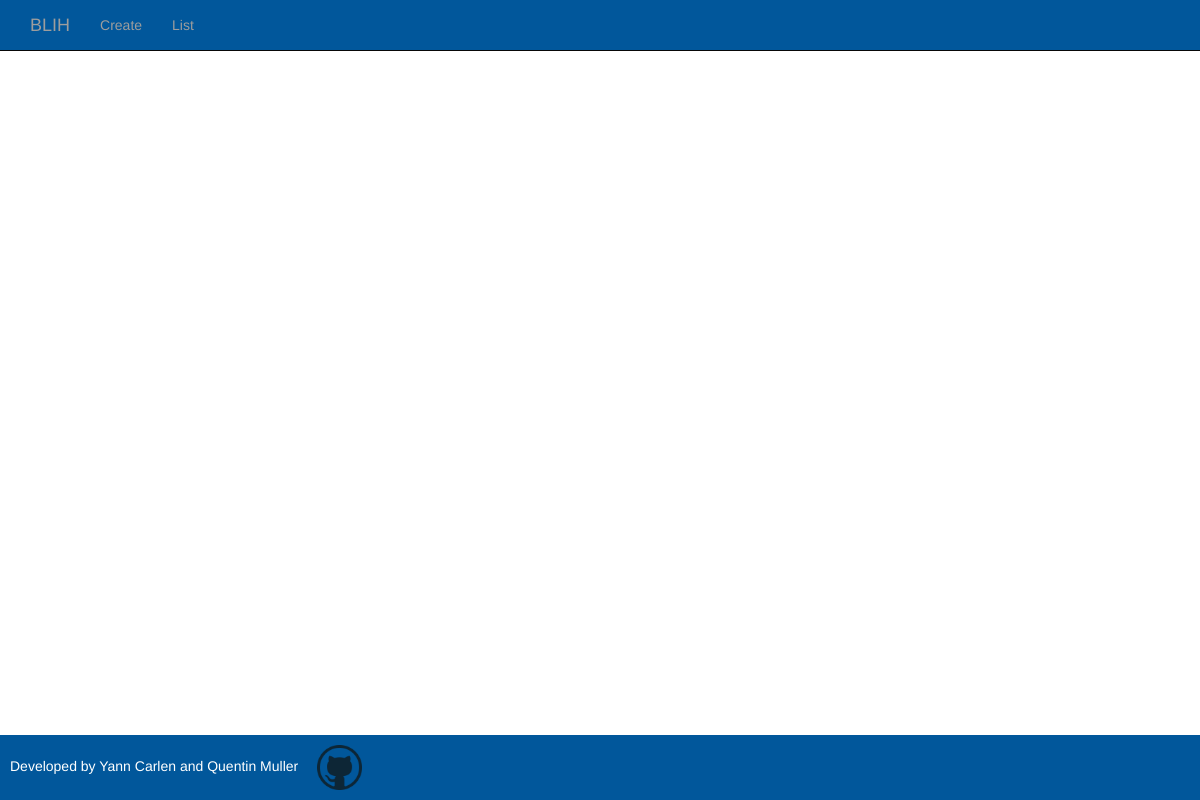
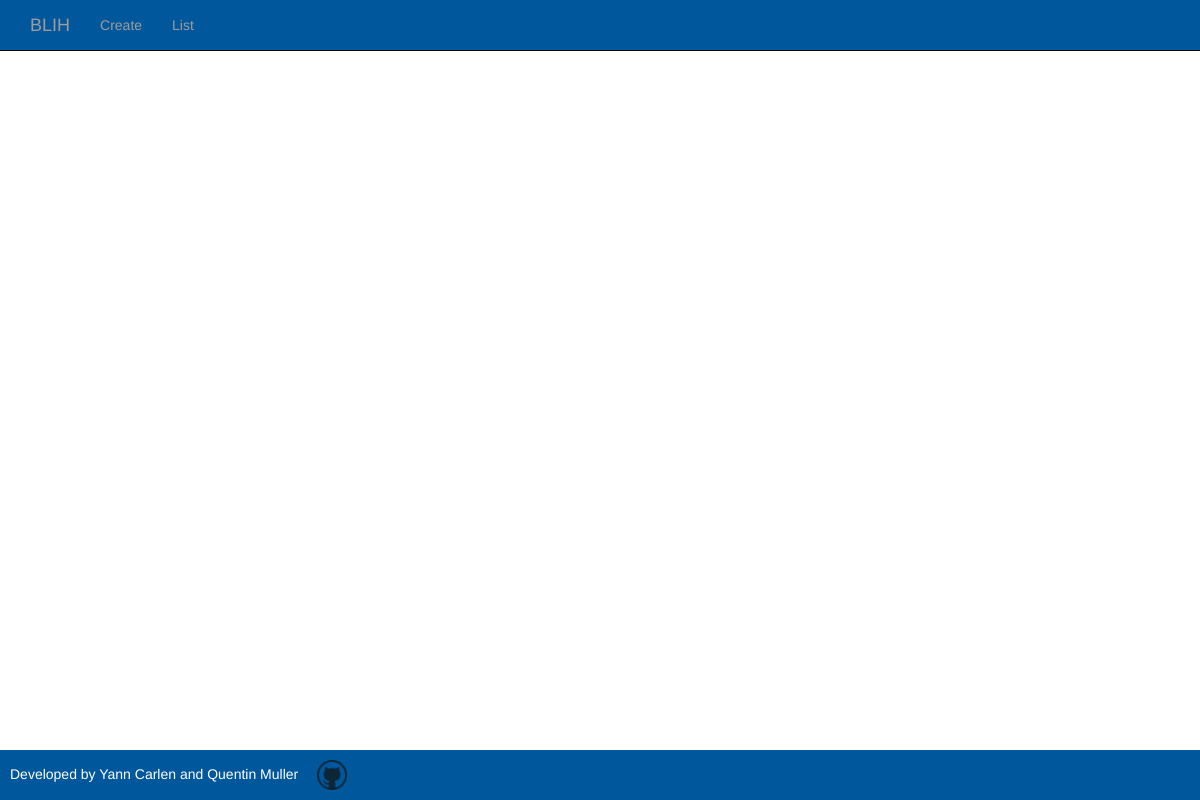
Before and after one commit to Epi-Tools/blihgui, an Electron app: page index.html in a window 1200 px wide. Drawn offline with nearby package versions, Linux system fonts and the light colour scheme.

Commit message:
github img size

```diff
--- a/css/style.css
+++ b/css/style.css
@@ -77,9 +77,9 @@ body {
 }
 
 .imageGitHub {
-    height: 45px;
+    height: 30px;
     margin-left: 15px;
-    width: 45px;
+    width: 30px;
 }
 
 #deleteModal {
```
